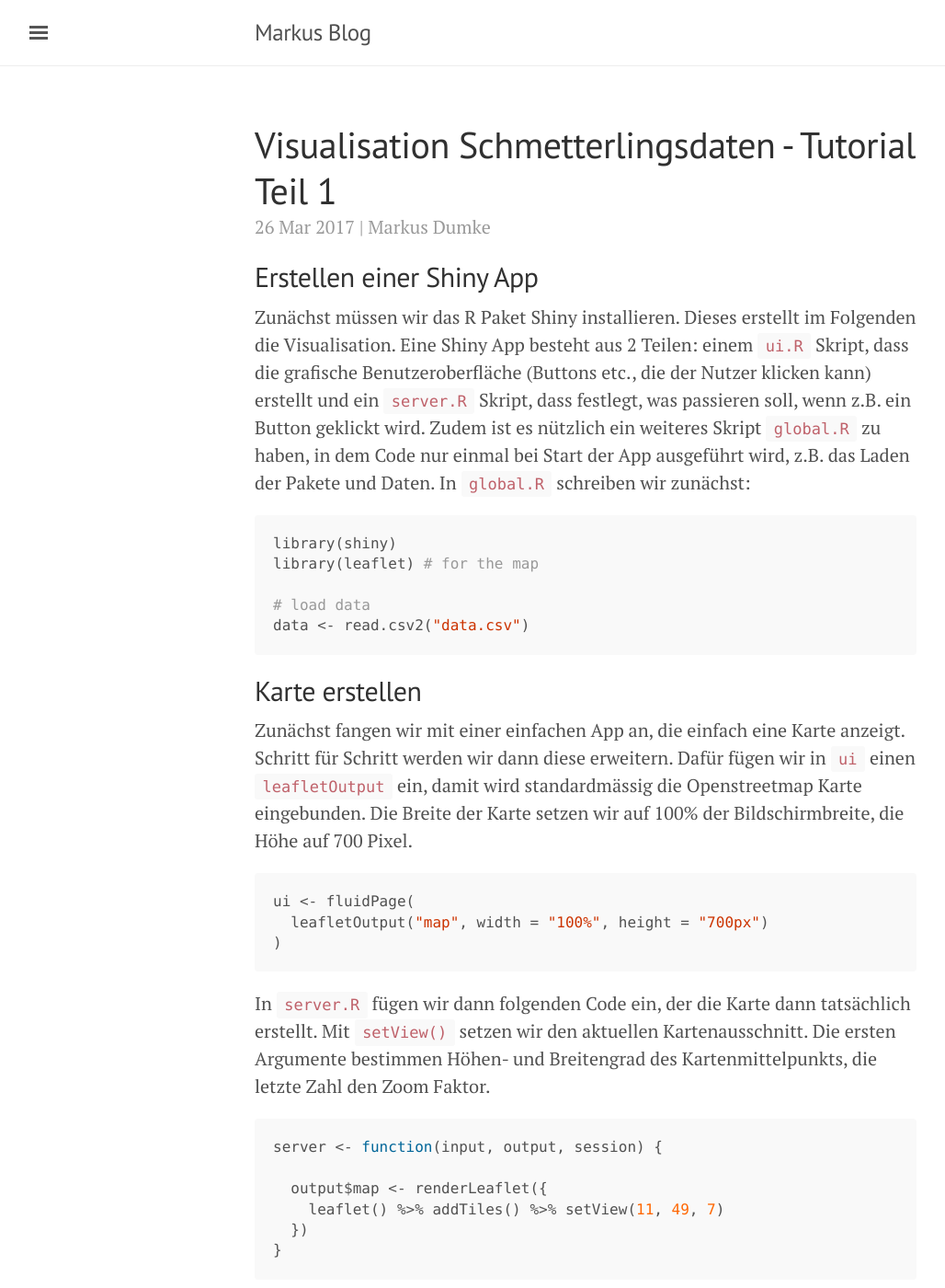
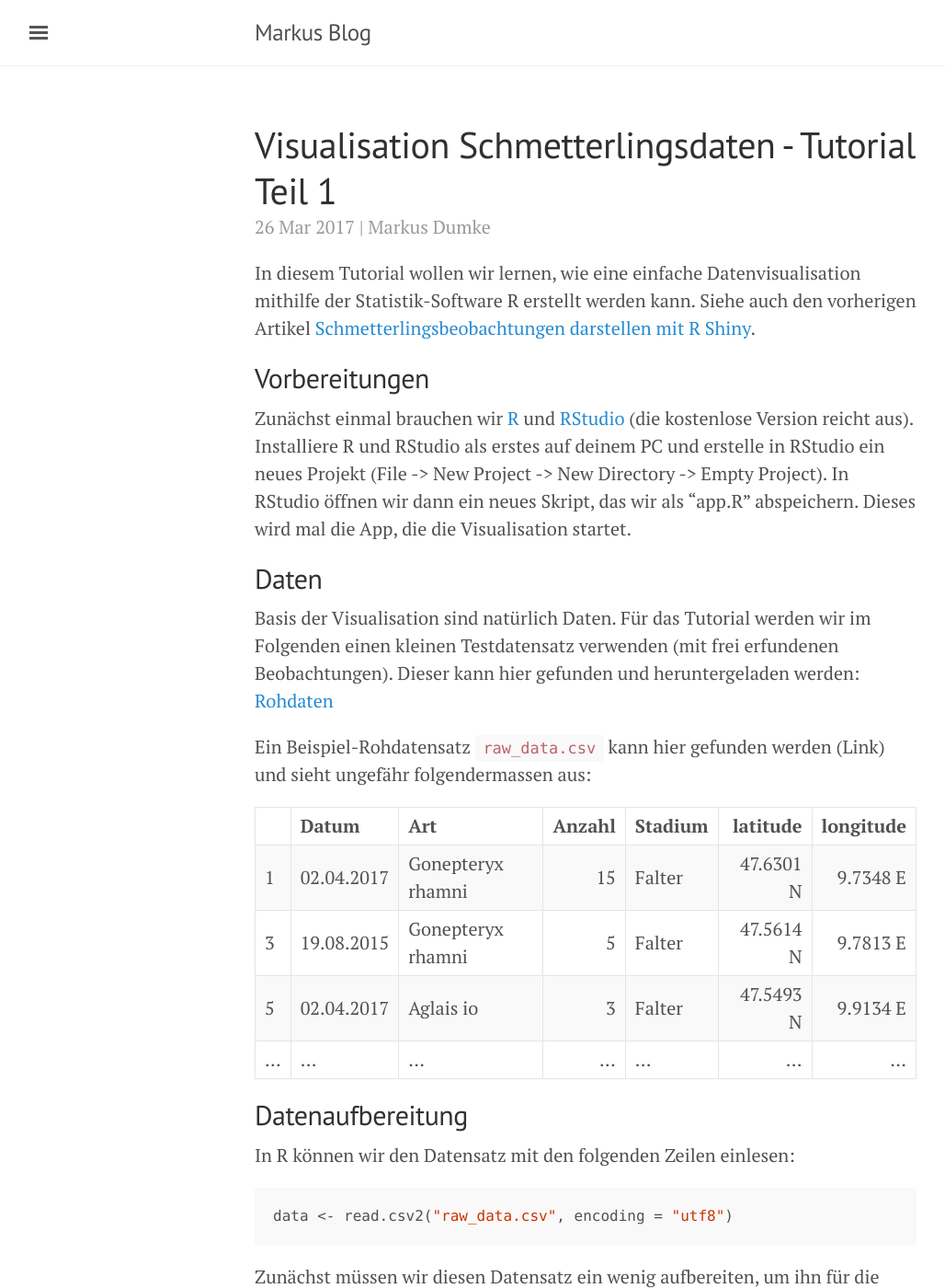
Before and after one commit to markdumke/Blog, a Jekyll site: the page built from _posts/2017-03-26-beobachtungen-visualisieren-teil2.md, in a window 1280 px wide and 1400 px high. Shown: the whole window at 92% size, without its empty margins (3-1031 px from the left). Built offline with Jekyll 4.4.1, drawn with Linux system fonts in a browser that asks for light colours; comment, search, counter and statistics services are not loaded; some of the changed text lies outside the part shown.

Commit message:
update text

````diff
--- a/_posts/2017-03-26-beobachtungen-visualisieren-teil2.md
+++ b/_posts/2017-03-26-beobachtungen-visualisieren-teil2.md
@@ -7,8 +7,70 @@ tags: Visualisation Schmetterlingsdaten
 comments: true
 ---
 
-## Erstellen einer Shiny App
-Zunächst müssen wir das R Paket Shiny installieren. Dieses erstellt im Folgenden die Visualisation. Eine Shiny App besteht aus 2 Teilen: einem `ui.R` Skript, dass die grafische Benutzeroberfläche (Buttons etc., die der Nutzer klicken kann) erstellt und ein `server.R` Skript, dass festlegt, was passieren soll, wenn z.B. ein Button geklickt wird. Zudem ist es nützlich ein weiteres Skript `global.R` zu haben, in dem Code nur einmal bei Start der App ausgeführt wird, z.B. das Laden der Pakete und Daten. In `global.R` schreiben wir zunächst:
+In diesem Tutorial wollen wir lernen, wie eine einfache Datenvisualisation mithilfe der Statistik-Software R erstellt werden kann. Siehe auch den vorherigen Artikel [Schmetterlingsbeobachtungen darstellen mit R Shiny](https://markdumke.github.io///2017/03/08/Schmetterlingsbeobachtungen-darstellen-mit-Shiny-Leaflet.html).
+
+## Vorbereitungen
+Zunächst einmal brauchen wir
+<a href="https://cran.r-project.org/bin/windows/base/" target="_blank">R</a> und
+<a href="https://www.rstudio.com/products/rstudio/download/" target="_blank">RStudio</a>
+(die kostenlose Version reicht aus).
+Installiere R und RStudio als erstes auf deinem PC und erstelle in RStudio ein neues Projekt (File -> New Project -> New Directory -> Empty Project).
+In RStudio öffnen wir dann ein neues Skript, das wir als "app.R" abspeichern. Dieses wird mal die App, die die Visualisation startet.
+
+## Daten
+Basis der Visualisation sind natürlich Daten. Für das Tutorial werden wir im Folgenden einen kleinen Testdatensatz verwenden (mit frei erfundenen Beobachtungen).
+Dieser kann hier gefunden und heruntergeladen werden: [Rohdaten](https://github.com/markdumke/shinybutterfly/blob/master/inst/application/rawdata.csv)
+
+Ein Beispiel-Rohdatensatz `raw_data.csv` kann hier gefunden werden (Link)
+und sieht ungefähr folgendermassen aus:
+
+|   |Datum      |Art               | Anzahl|Stadium | latitude| longitude|
+|:--|:----------|:-----------------|------:|:-------|--------:|---------:|
+|1  |02.04.2017 |Gonepteryx rhamni |     15|Falter  | 47.6301 N|  9.7348 E|
+|3  |19.08.2015 |Gonepteryx rhamni    |      5|Falter  | 47.5614 N|  9.7813 E|
+|5  |02.04.2017|Aglais io         |    3|Falter  | 47.5493 N|  9.9134 E|
+|...  |... |...      |    ...|...  | ...|  ...|
+
+## Datenaufbereitung
+
+In R können wir den Datensatz mit den folgenden Zeilen einlesen:
+
+```r
+data <- read.csv2("raw_data.csv", encoding = "utf8")
+```
+
+Zunächst müssen wir diesen Datensatz ein wenig aufbereiten, um ihn für die App nutzbar zu machen. Wichtig ist, dass der Datensatz Koordinaten (d.h. zwei Spalten `latitude` (der Breitengrad) und `longitude` (der Höhengrad)) enthält, die wir auf der Karte darstellen wollen.
+
+Diese sollten als Zahlen vorliegen, ein korrekter Längengrad ist z.B. longitude = 11.3124, ein Breitengrad z.B. latitude = 48.21453.
+Falls die Koordinaten in einem anderen Format sind, müssen wir sie erst transformieren. Dafür können wir die `extract_coordinates` Funktion aus dem `shinybutterfly` Paket verwenden.
+
+Dafür müssen wir das Paket erst einmal installieren, das funktioniert mit folgendem Code (da das Paket nur auf Github verfügbar ist, müssen wir vorher noch das Paket `devtools` installieren):
+
+```r
+install.packages("devtools")
+devtools::install_github("markdumke/shinybutterfly")
+```
+Nach der Installation müssen wir zunächst das Paket mit `library()` laden.
+
+```r
+library(shinybutterfly)
+
+# extract coordinates from character
+# e.g "11,069 E" will be 11.069
+data$latitude <- extract_coordinates(data$latitude)
+data$longitude <- extract_coordinates(data$longitude)
+```
+
+Mithilfe der Koordinaten lassen sich dann zahlreiche weitere Informationen automatisch bestimmen, z.B. in welchem Land, Bundesland, Kreis und Gemeinde der Fund liegt sowie die Höhenlage. Aus dem Datum lassen sich Jahr, Monat, Tag im Jahr und Tag herauslesen. Der vollständige Code dafür findet sich [hier](https://gist.github.com/markdumke/36e4005fc5c49246cccee9dc4d6011d4).
+
+Die fertig aufbereiteten Daten finden sich dann hier:
+[Daten](https://github.com/markdumke/shinybutterfly/blob/master/inst/application/data.csv)
+Diese Daten wollen wir im Folgenden interaktiv auf einer Karte darstellen.
+
+## Erstellen der Visualisation mit Shiny
+Für die Visualisation verwenden wir das R Paket `Shiny`, das für gut für interaktive Datenvisualisation geeignet ist. Mehr Informationen über Shiny [hier](https://shiny.rstudio.com/). Eine Shiny App besteht meist aus 2 Teilen: einer `ui`, die die grafische Benutzeroberfläche (z.B. Buttons, die der Nutzer klicken kann, um eine bestimmte Art auszuwählen) erstellt und einer Funktion `server`, die festlegt, was passieren soll, wenn z.B. der Button geklickt wird. Zudem gibt es noch Code, der nur einmal bei Start der App ausgeführt werden muss, z.B. das Laden der Pakete und Daten. Dieses schreiben wir einfach ganz oben in unser `app.R` Skript. Dabei ist es möglich die App in einem Skript `app.R` zu haben, oder drei Skripts `ui.R`, `server.R` und `global.R` anzulegen, die die einzelnen Komponenten enthalten. Im Folgenden werden wir nur ein Skript `app.R` verwenden, das alle drei Komponenten enthält.
+
+In `app.R` laden wir zunächst die aufbereiteten Daten und laden wir das Paket `shiny` und das `leaflet` Paket, das die Karten bereitstellt.
 
 ```r
 library(shiny)
@@ -28,7 +90,7 @@ ui <- fluidPage(
 )
 ```
 
-In `server.R` fügen wir dann folgenden Code ein, der die Karte dann tatsächlich erstellt. Mit `setView()` setzen wir den aktuellen Kartenausschnitt. Die ersten Argumente bestimmen Höhen- und Breitengrad des Kartenmittelpunkts, die letzte Zahl den Zoom Faktor.
+Darunter fügen wir dann den folgenden Code für die `server` Funktion ein, der die Karte dann tatsächlich erstellt. `addTiles` lädt die Karte und mit `setView()` legen wir den aktuellen Kartenausschnitt fest. Dabei bestimmen die ersten beiden Argumente Höhen- und Breitengrad des Kartenmittelpunkts, die letzte Zahl den Zoom Faktor.
 
 ```r
 server <- function(input, output, session) {
````
Also changed, not shown: other parts of _posts/2017-03-26-beobachtungen-visualisieren-teil2.md (+1 -1 lines).
